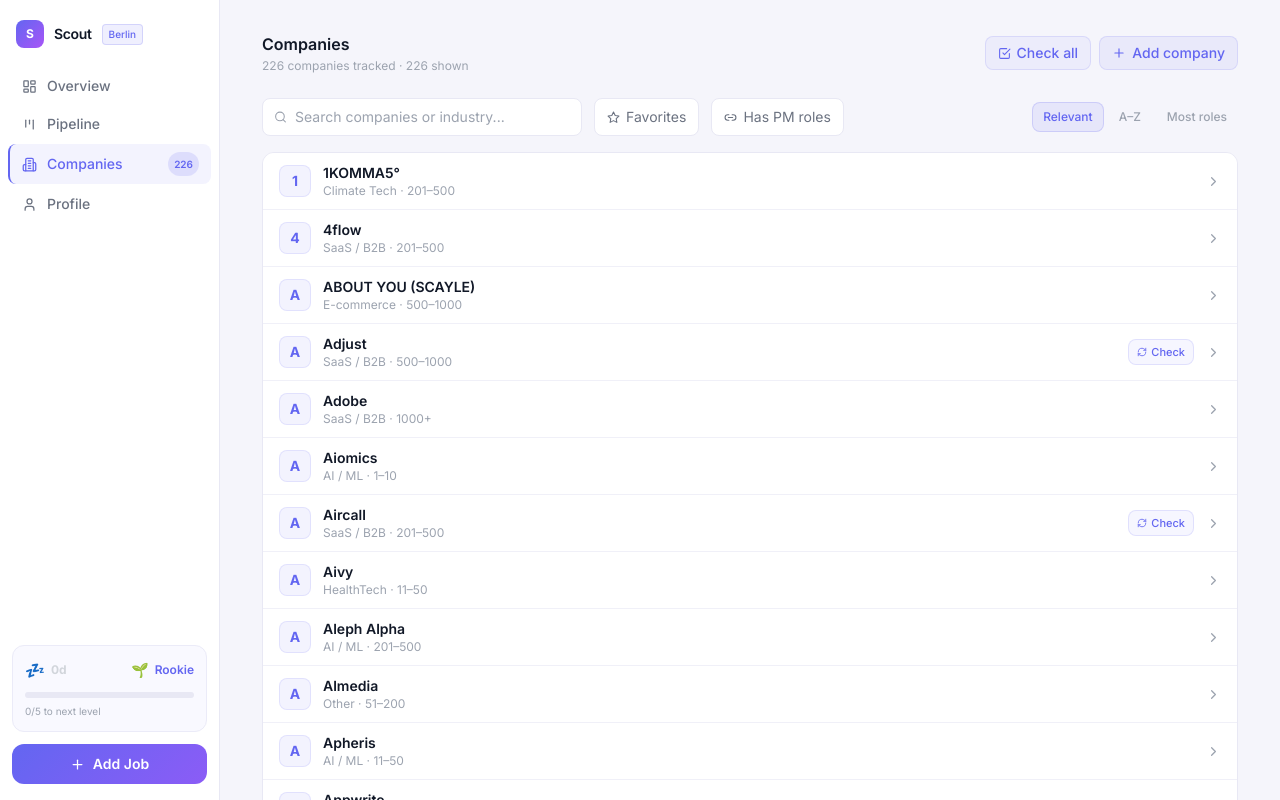
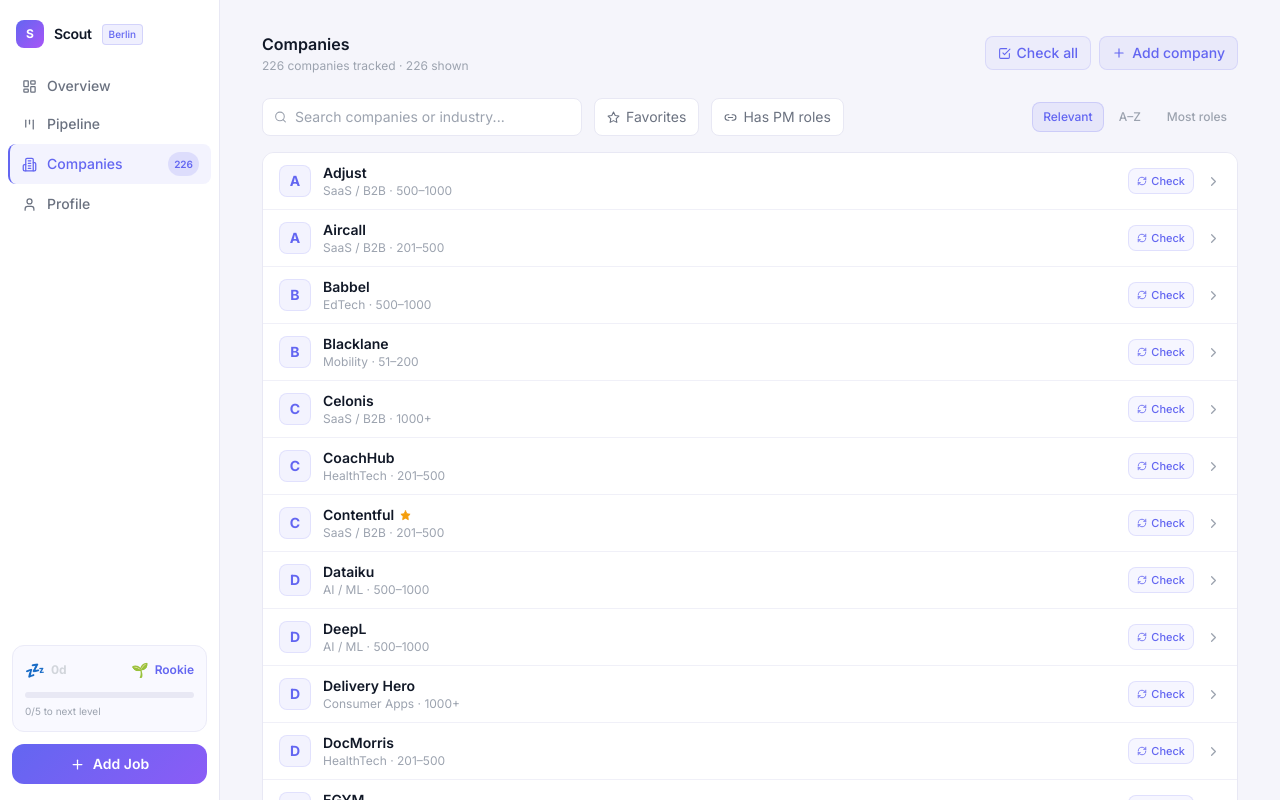
Before and after one commit to bianakl/berlin-jobhunt, a React (Vite) app: page / in a window 1280 px wide. Shown: the top 800 px of the page. Built offline with nearby package versions, Linux system fonts and the light colour scheme.

Commit message:
Promote uncheckable companies to top of default sort
Sort order: has roles → checkable+unchecked → no ATS → checked+empty

Co-Authored-By: Claude Sonnet 4.6 <noreply@anthropic.com>

```diff
--- a/src/components/Companies.jsx
+++ b/src/components/Companies.jsx
@@ -97,11 +97,13 @@ export default function Companies({ companies, jobs, onAddCompany, onEditCompany
     .sort((a, b) => {
       if (sort === 'az') return a.name.localeCompare(b.name);
       if (sort === 'most') return (b.positions?.length || 0) - (a.positions?.length || 0);
-      // tier 0: has roles  tier 1: unchecked / no ATS  tier 2: checked but empty → bottom
+      // tier 0: has roles  tier 1: checkable + never checked → top
+      // tier 2: no ATS configured  tier 3: checked but empty → bottom
       const tier = (c) => {
         if ((c.positions?.length || 0) > 0) return 0;
-        if (c.atsCheckedAt && (c.atsType && c.atsSlug)) return 2;
-        return 1;
+        if (c.atsType && c.atsSlug && !c.atsCheckedAt) return 1;
+        if (c.atsType && c.atsSlug && c.atsCheckedAt) return 3;
+        return 2;
       };
       const diff = tier(a) - tier(b);
       if (diff !== 0) return diff;
```
